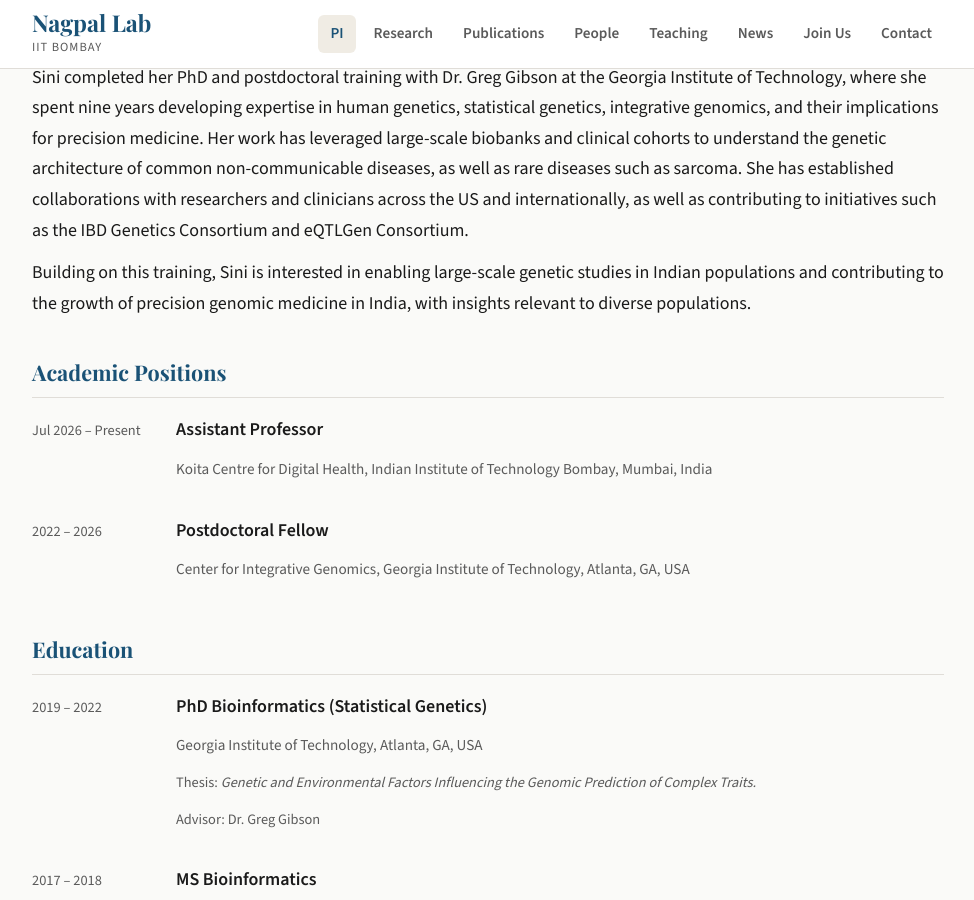
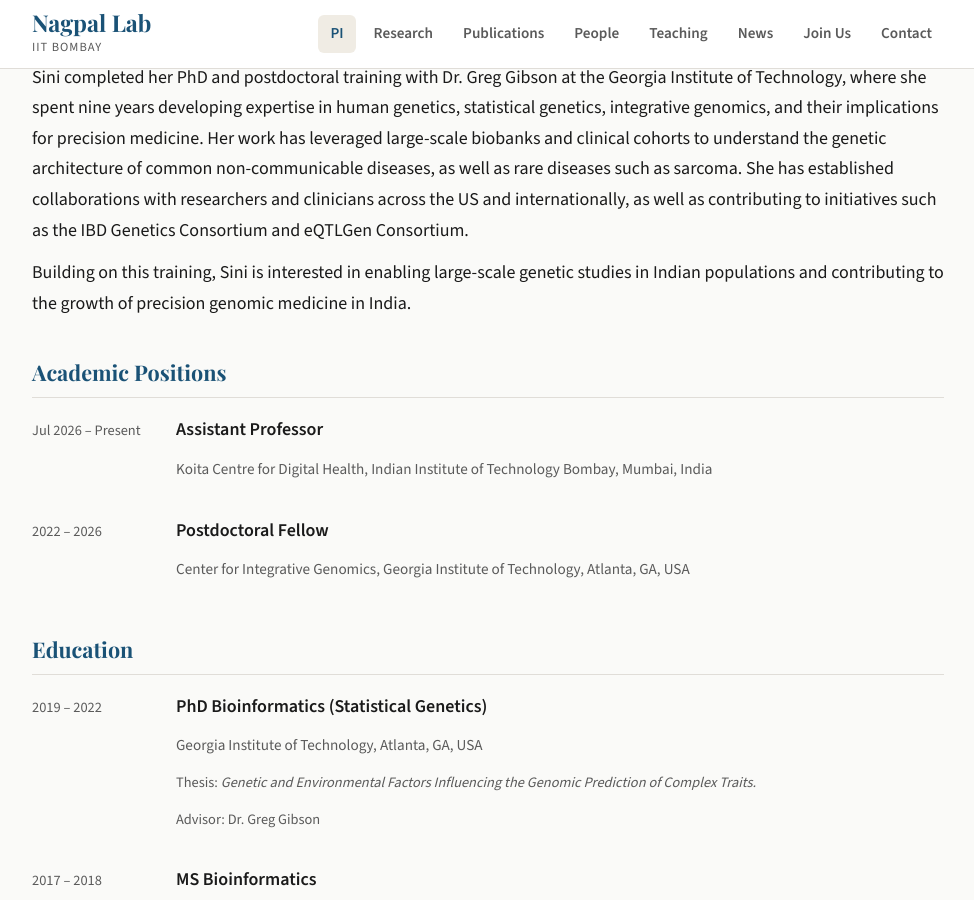
Before and after one commit to nagpallab/nagpallab.github.io, a Jekyll site: the page built from pi.md, in a window 1280 px wide and 900 px high, scrolled down 509 px. Shown: the whole window, without its empty margins (152-1126 px from the left). Built offline with Jekyll 4.4.1, drawn with Linux system fonts in a browser that asks for light colours.

Commit message:
Update pi.md

```diff
--- a/pi.md
+++ b/pi.md
@@ -24,7 +24,7 @@ title: Principal Investigator
 
   <p>Sini completed her PhD and postdoctoral training with Dr. Greg Gibson at the Georgia Institute of Technology, where she spent nine years developing expertise in human genetics, statistical genetics, integrative genomics, and their implications for precision medicine. Her work has leveraged large-scale biobanks and clinical cohorts to understand the genetic architecture of common non-communicable diseases, as well as rare diseases such as sarcoma. She has established collaborations with researchers and clinicians across the US and internationally, as well as contributing to initiatives such as the IBD Genetics Consortium and eQTLGen Consortium.</p>
 
-  <p>Building on this training, Sini is interested in enabling large-scale genetic studies in Indian populations and contributing to the growth of precision genomic medicine in India, with insights relevant to diverse populations.</p>
+  <p>Building on this training, Sini is interested in enabling large-scale genetic studies in Indian populations and contributing to the growth of precision genomic medicine in India.</p>
 </div>
 
 <div class="pi-section">
```
